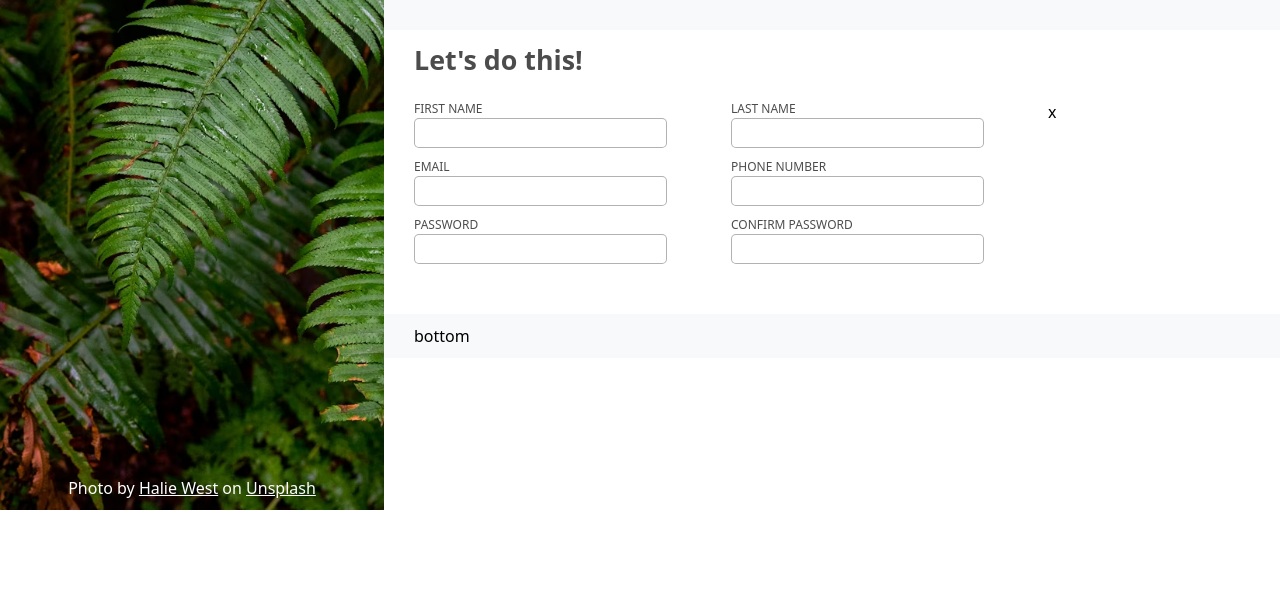
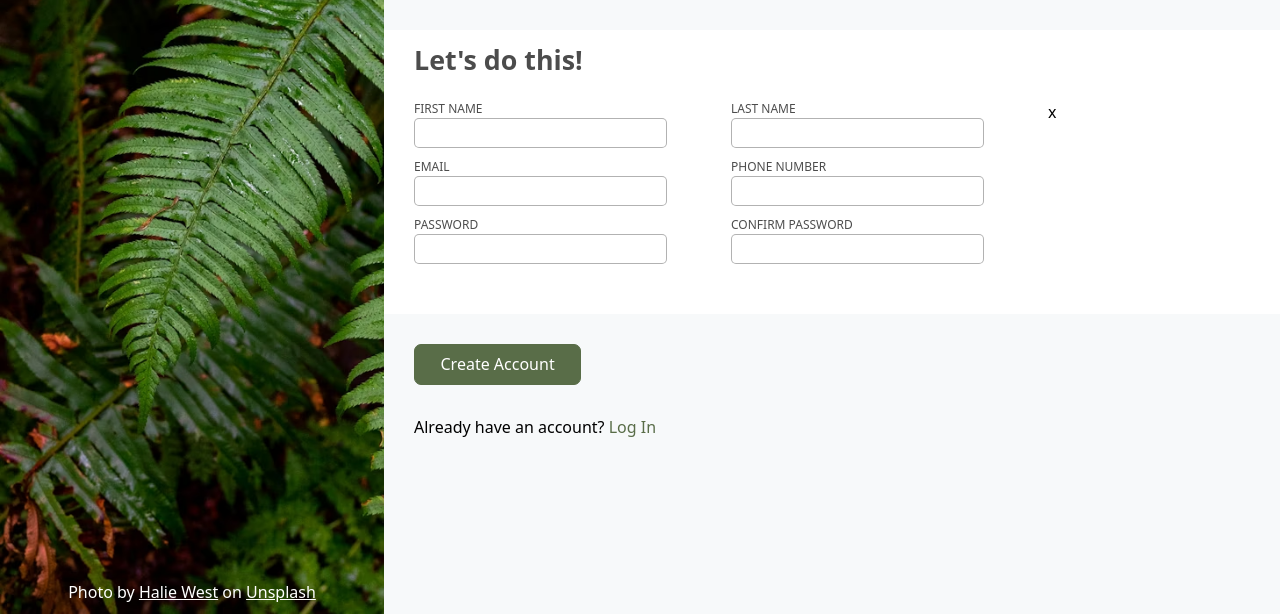
Before and after one commit to damasake3/project-signup-form, a website: page index.html in a window 1280 px wide. Shown: the part 290-904 px from the top of the page. Before the commit the page ends 800 px from the top, so only its background shows below. Drawn offline with nearby package versions, Linux system fonts and the light colour scheme.

Commit message:
Bot Right Container Done

```diff
--- a/index.html
+++ b/index.html
@@ -65,7 +65,12 @@
                     </div>
                 </form>
             </div>
-            <div class="bot container">bottom</div>
+            <div class="bot not-flex-container">
+
+                <button>Create Account</button>
+
+                <p>Already have an account? <a href="" class="login-text">Log In</a></p>
+            </div>
         </div>
     </div>
 </body>
--- a/style.css
+++ b/style.css
@@ -101,14 +101,18 @@ img {
     margin-top: auto;
 }
 
-.right.container > div {
+.right.container > div:nth-child(1),  .right.container > div:nth-child(2){
     padding: 10px 30px;
-
 }
 
 .mid.container {
     background-color: white;
     padding-bottom: 40px !important;
+}
+
+.bot.not-flex-container {
+    height: 300px;
+    padding: 30px;
 }
 
 .hero {
@@ -180,10 +184,12 @@ label, input {
     color: var(--odin-color-70);
     font-weight: 500;
 }
+
 label {
     text-transform: uppercase;
     font-size: 12px;
 }
+
 input {
     border: 1px solid var(--odin-color-30);
     border-radius: 5px;
@@ -193,3 +199,29 @@ input {
 
     margin-bottom: 10px;
 }
+
+button {
+    padding: 10px 20px;
+    margin-bottom: 30px;
+    width: 20%;
+    border-radius: 7px;
+    border: 1px solid #596D48;
+    background-color: #596D48;
+
+    font-weight: 500;
+    color: white;
+
+    cursor: pointer;
+}
+
+button:hover {
+    background-color: green;
+}
+a.login-text {
+    color: #596D48;
+    text-decoration: none;
+    font-weight: 500;
+}
+a.login-text:hover {
+    color: green;
+}
```
